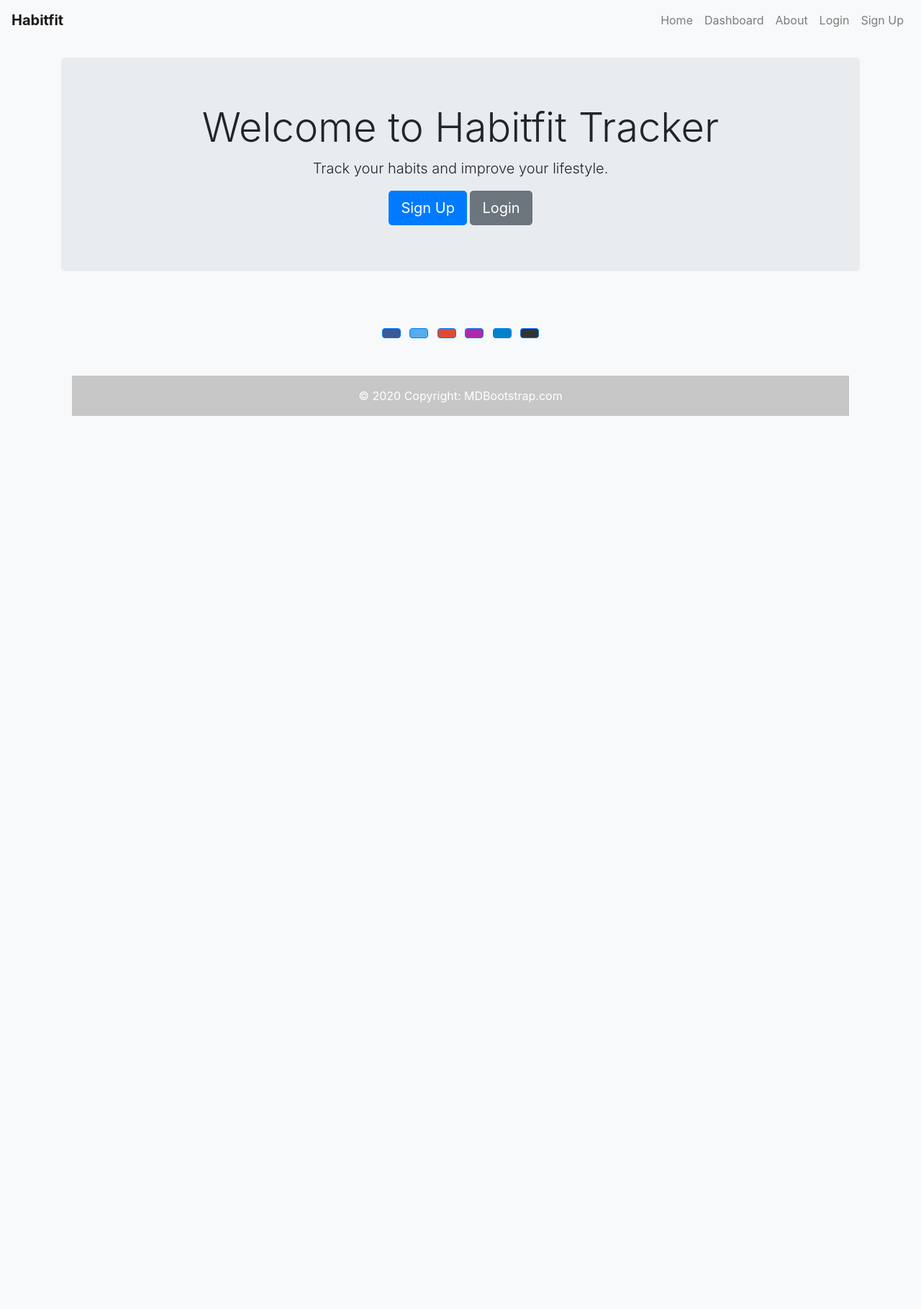
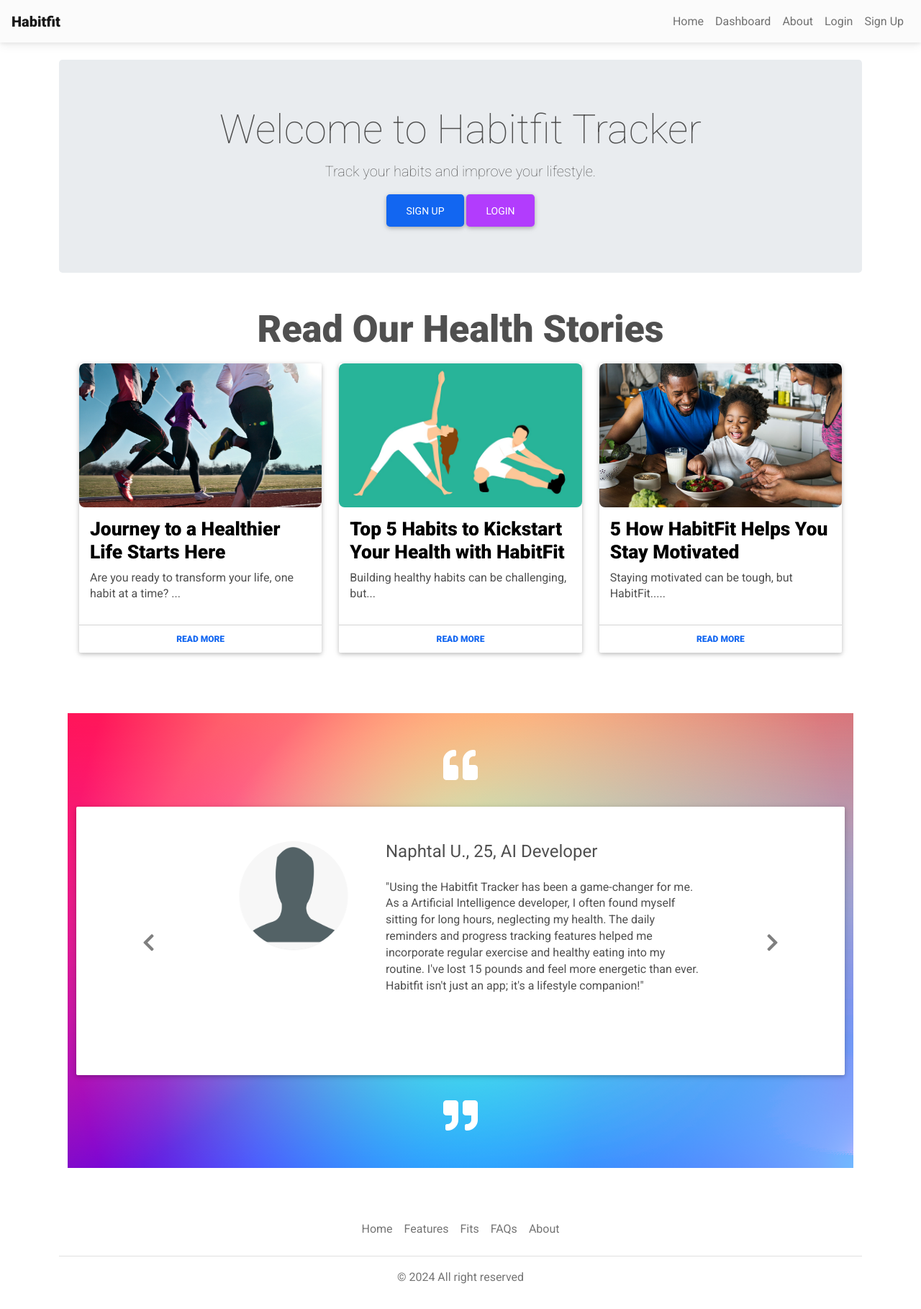
Before and after one commit to 2100032578cse/Habitfit, a Flask app: page / in a window 1280 px wide. Shown: the whole page at 72% size. Before the commit the page ends 578 px from the top, so only its background shows below. Run offline with Flask 3, Linux system fonts and the light colour scheme; some libraries are stand-ins or nearby versions.

Commit message:
chore - Added the blog section and Testimonial pages, also modified footer section

```diff
--- /dev/null
+++ b/app/static/css/blog.css
@@ -0,0 +1,101 @@
+@import url(https://fonts.googleapis.com/css?family=Roboto:400,100,900);
+
+html,
+body {
+  -moz-box-sizing: border-box;
+       box-sizing: border-box;
+  height: 100%;
+  width: 100%;
+  background: #FFF;
+  font-family: 'Roboto', sans-serif;
+  font-weight: 400;
+}
+
+.wrapper {
+  display: table;
+  height: 100%;
+  width: 100%;
+}
+
+.container-fostrap {
+  display: table-cell;
+  padding: 1em;
+  text-align: center;
+  vertical-align: middle;
+}
+.fostrap-logo {
+  width: 100px;
+  margin-bottom:15px
+}
+h1.heading {
+  color: #fff;
+  font-size: 1.15em;
+  font-weight: 900;
+  margin: 0 0 0.5em;
+  color: #505050;
+}
+@media (min-width: 450px) {
+  h1.heading {
+    font-size: 3.55em;
+  }
+}
+@media (min-width: 760px) {
+  h1.heading {
+    font-size: 3.05em;
+  }
+}
+@media (min-width: 900px) {
+  h1.heading {
+    font-size: 3.25em;
+    margin: 0 0 0.3em;
+  }
+}
+.card {
+  display: block;
+    margin-bottom: 20px;
+    line-height: 1.42857143;
+    background-color: #fff;
+    border-radius: 2px;
+    box-shadow: 0 2px 5px 0 rgba(0,0,0,0.16),0 2px 10px 0 rgba(0,0,0,0.12);
+    transition: box-shadow .25s;
+}
+.card:hover {
+  box-shadow: 0 8px 17px 0 rgba(0,0,0,0.2),0 6px 20px 0 rgba(0,0,0,0.19);
+}
+.img-card {
+  width: 100%;
+  height:200px;
+  border-top-left-radius:2px;
+  border-top-right-radius:2px;
+  display:block;
+    overflow: hidden;
+}
+.img-card img{
+  width: 100%;
+  height: 200px;
+  object-fit:cover;
+  transition: all .25s ease;
+  border-radius: 8px;
+}
+.card-content {
+  padding:15px;
+  text-align:left;
+}
+.card-title {
+  margin-top:0px;
+  font-weight: 700;
+  font-size: 1.65em;
+}
+.card-title a {
+  color: #000;
+  text-decoration: none !important;
+}
+.card-read-more {
+  border-top: 1px solid #D4D4D4;
+}
+.card-read-more a {
+  text-decoration: none !important;
+  padding:10px;
+  font-weight:600;
+  text-transform: uppercase
+}
--- /dev/null
+++ b/app/static/css/testimonial.css
@@ -0,0 +1,13 @@
+.gradient-custom {
+    background: radial-gradient(50% 123.47% at 50% 50%, #00ff94 0%, #720059 100%),
+      linear-gradient(121.28deg, #000000 0%, #ff0000 100%),
+      linear-gradient(360deg, #0029ff 0%, #8fff00 100%),
+      radial-gradient(100% 164.72% at 100% 100%, #6100ff 0%, #00ff57 100%),
+      radial-gradient(100% 148.07% at 0% 0%, #fff500 0%, #51d500 100%);
+    background-blend-mode: screen, color-dodge, overlay, difference, normal;
+  }
+  .carousel-indicators {
+    border-radius: 50%;
+    width: 10px;
+    height: 10px;
+  }
--- a/app/templates/base.html
+++ b/app/templates/base.html
@@ -5,16 +5,21 @@
     <meta name="viewport" content="width=device-width, initial-scale=1">
     <title>Habitfit Tracker</title>
     <link rel="stylesheet" href="https://stackpath.bootstrapcdn.com/bootstrap/4.5.2/css/bootstrap.min.css">
+    <link rel="stylesheet" href="https://cdnjs.cloudflare.com/ajax/libs/mdb-ui-kit/3.10.2/mdb.min.css">
+    <link rel="stylesheet" href="https://cdnjs.cloudflare.com/ajax/libs/font-awesome/5.15.3/css/all.min.css">
+
     <link rel="stylesheet" href="{{ url_for('static', filename='css/style.css') }}">
   </head>
   <body>
     {% include 'navbar.html' %}
     <div class="container mt-4">
       {% block content %}{% endblock %}
-      {% include 'footer.html' %}
     </div>
+    {% include 'footer.html' %}
+
     <script src="https://code.jquery.com/jquery-3.5.1.slim.min.js"></script>
     <script src="https://cdn.jsdelivr.net/npm/@popperjs/core@2.9.2/dist/umd/popper.min.js"></script>
     <script src="https://stackpath.bootstrapcdn.com/bootstrap/4.5.2/js/bootstrap.min.js"></script>
+    <script src="https://cdnjs.cloudflare.com/ajax/libs/mdb-ui-kit/3.10.2/mdb.min.js"></script>
   </body>
 </html>
--- /dev/null
+++ b/app/templates/blog.html
@@ -0,0 +1,81 @@
+{% block styles %}
+<link rel="stylesheet" href="{{ url_for('static', filename='css/blog.css') }}">
+{% endblock %}
+<section class="wrapper">
+    <div class="container-fostrap">
+        <div>
+            <h1 class="heading">
+                Read Our Health Stories
+            </h1>
+        </div>
+        <div class="content">
+            <div>
+                <div class="row">
+                    <div class="col-xs-12 col-sm-4">
+                        <div class="card">
+                            <a class="img-card" href="#">
+                            <img src="{{ url_for('static', filename='images/running-img.jpg') }}" />
+                          </a>
+                            <div class="card-content">
+                                <h4 class="card-title">
+                                    <a href="#">Journey to a Healthier Life Starts Here
+                                  </a>
+                                </h4>
+                                <p class="">
+                                    Are you ready to transform your life, one habit at a time? ...
+                                </p>
+                            </div>
+                            <div class="card-read-more">
+                                <a href="#" class="btn btn-link btn-block">
+                                    Read More
+                                </a>
+                            </div>
+                        </div>
+                    </div>
+                    <div class="col-xs-12 col-sm-4">
+                        <div class="card">
+                            <a class="img-card" href="#">
+                            <img src="{{ url_for('static', filename='images/excersize.jpg') }}" />
+                          </a>
+                            <div class="card-content">
+                                <h4 class="card-title">
+                                    <a href="#"> Top 5 Habits to Kickstart Your Health with HabitFit
+                                  </a>
+                                </h4>
+                                <p class="">
+                                    Building healthy habits can be challenging, but...
+                                </p>
+                            </div>
+                            <div class="card-read-more">
+                                <a href="#" class="btn btn-link btn-block">
+                                    Read More
+                                </a>
+                            </div>
+                        </div>
+                    </div>
+                    <div class="col-xs-12 col-sm-4">
+                        <div class="card">
+                            <a class="img-card" href="#">
+                            <img src="{{ url_for('static', filename='images/fit-family.jpg') }}" />
+                          </a>
+                            <div class="card-content">
+                                <h4 class="card-title">
+                                    <a href="#">5  How HabitFit Helps You Stay Motivated
+                                  </a>
+                                </h4>
+                                <p class="">
+                                    Staying motivated can be tough, but HabitFit.....
+                                </p>
+                            </div>
+                            <div class="card-read-more">
+                                <a href="#" class="btn btn-link btn-block">
+                                    Read More
+                                </a>
+                            </div>
+                        </div>
+                    </div>
+                </div>
+            </div>
+        </div>
+    </div>
+</section>
--- a/app/templates/footer.html
+++ b/app/templates/footer.html
@@ -1,75 +1,12 @@
-<!-- Remove the container if you want to extend the Footer to full width. -->
-<div class="container my-5">
-
-  <footer class="bg-light text-center text-white">
-  <!-- Grid container -->
-  <div class="container p-4 pb-0">
-    <!-- Section: Social media -->
-    <section class="mb-4">
-      <!-- Facebook -->
-      <a
-        class="btn btn-primary btn-floating m-1"
-        style="background-color: #3b5998;"
-        href="#!"
-        role="button"
-        ><i class="fab fa-facebook-f"></i
-      ></a>
-
-      <!-- Twitter -->
-      <a
-        class="btn btn-primary btn-floating m-1"
-        style="background-color: #55acee;"
-        href="#!"
-        role="button"
-        ><i class="fab fa-twitter"></i
-      ></a>
-
-      <!-- Google -->
-      <a
-        class="btn btn-primary btn-floating m-1"
-        style="background-color: #dd4b39;"
-        href="#!"
-        role="button"
-        ><i class="fab fa-google"></i
-      ></a>
-
-      <!-- Instagram -->
-      <a
-        class="btn btn-primary btn-floating m-1"
-        style="background-color: #ac2bac;"
-        href="#!"
-        role="button"
-        ><i class="fab fa-instagram"></i
-      ></a>
-
-      <!-- Linkedin -->
-      <a
-        class="btn btn-primary btn-floating m-1"
-        style="background-color: #0082ca;"
-        href="#!"
-        role="button"
-        ><i class="fab fa-linkedin-in"></i
-      ></a>
-      <!-- Github -->
-      <a
-        class="btn btn-primary btn-floating m-1"
-        style="background-color: #333333;"
-        href="#!"
-        role="button"
-        ><i class="fab fa-github"></i
-      ></a>
-    </section>
-    <!-- Section: Social media -->
-  </div>
-  <!-- Grid container -->
-
-  <!-- Copyright -->
-  <div class="text-center p-3" style="background-color: rgba(0, 0, 0, 0.2);">
-    © 2020 Copyright:
-    <a class="text-white" href="https://mdbootstrap.com/">MDBootstrap.com</a>
-  </div>
-  <!-- Copyright -->
-</footer>
-
+<div class="container">
+  <footer class="py-3 my-4">
+    <ul class="nav justify-content-center border-bottom pb-3 mb-3">
+      <li class="nav-item"><a href="#" class="nav-link px-2 text-muted">Home</a></li>
+      <li class="nav-item"><a href="#" class="nav-link px-2 text-muted">Features</a></li>
+      <li class="nav-item"><a href="#" class="nav-link px-2 text-muted">Fits</a></li>
+      <li class="nav-item"><a href="#" class="nav-link px-2 text-muted">FAQs</a></li>
+      <li class="nav-item"><a href="#" class="nav-link px-2 text-muted">About</a></li>
+    </ul>
+    <p class="text-center text-muted">&copy; 2024 All right reserved</p>
+  </footer>
 </div>
-<!-- End of .container -->
--- a/app/templates/index.html
+++ b/app/templates/index.html
@@ -6,4 +6,11 @@
   <a class="btn btn-primary btn-lg" href="{{ url_for('main.signup') }}" role="button">Sign Up</a>
   <a class="btn btn-secondary btn-lg" href="{{ url_for('main.login') }}" role="button">Login</a>
 </div>
+<div class="container-fluid">
+  {% include 'blog.html' %}
+</div>
+<div class="container-fluid">
+  {% include 'testimonial.html' %}
+</div>
+
 {% endblock %}
--- /dev/null
+++ b/app/templates/testimonial.html
@@ -0,0 +1,117 @@
+{% block styles %}
+<link rel="stylesheet" href="{{ url_for('static', filename='css/testimonial.css') }}">
+{% endblock %}
+
+<title>Testimonial Carousel</title>
+  <section class="gradient-custom">
+    <div class="container my-5 py-5">
+      <div class="row d-flex justify-content-center">
+        <div class="col-md-12">
+          <div class="text-center mb-4 pb-2">
+            <i class="fas fa-quote-left fa-3x text-white"></i>
+          </div>
+
+          <div class="card">
+            <div class="card-body px-4 py-5">
+              <!-- Carousel wrapper -->
+              <div id="carouselDarkVariant" data-mdb-carousel-init class="carousel slide carousel-dark" data-mdb-ride="carousel">
+                <!-- Indicators -->
+                <div class="carousel-indicators mb-0">
+                  <button data-mdb-button-init data-mdb-target="#carouselDarkVariant" data-mdb-slide-to="0" class="active"
+                    aria-current="true" aria-label="Slide 1"></button>
+                  <button data-mdb-button-init data-mdb-target="#carouselDarkVariant" data-mdb-slide-to="1"
+                    aria-label="Slide 2"></button>
+                  <button data-mdb-button-init data-mdb-target="#carouselDarkVariant" data-mdb-slide-to="2"
+                    aria-label="Slide 3"></button>
+                </div>
+
+                <!-- Inner -->
+                <div class="carousel-inner pb-5">
+                  <!-- Single item -->
+                  <div class="carousel-item active">
+                    <div class="row d-flex justify-content-center">
+                      <div class="col-lg-10 col-xl-8">
+                        <div class="row">
+                          <div class="col-lg-4 d-flex justify-content-center">
+                            <img src="{{ url_for('static', filename='images/profile-picture.png') }}"
+                              class="rounded-circle shadow-1 mb-4 mb-lg-0" alt="woman avatar" width="150"
+                              height="150" />
+                          </div>
+                          <div class="col-9 col-md-9 col-lg-7 col-xl-8 text-center text-lg-start mx-auto mx-lg-0">
+                            <h4 class="mb-4">Naphtal U., 25, AI Developer</h4>
+                            <p class="mb-0 pb-3">
+                                "Using the Habitfit Tracker has been a game-changer for me. As a Artificial Intelligence developer, I often found myself sitting for long hours, neglecting my health. The daily reminders and progress tracking features helped me incorporate regular exercise and healthy eating into my routine. I've lost 15 pounds and feel more energetic than ever. Habitfit isn't just an app; it's a lifestyle companion!"
+                            </p>
+                          </div>
+                        </div>
+                      </div>
+                    </div>
+                  </div>
+
+                  <!-- Single item -->
+                  <div class="carousel-item">
+                    <div class="row d-flex justify-content-center">
+                      <div class="col-lg-10 col-xl-8">
+                        <div class="row">
+                          <div class="col-lg-4 d-flex justify-content-center">
+                            <img src="{{ url_for('static', filename='images/profile-picture.png') }}"
+                              class="rounded-circle shadow-1 mb-4 mb-lg-0" alt="woman avatar" width="150"
+                              height="150" />
+                          </div>
+                          <div class="col-9 col-md-9 col-lg-7 col-xl-8 text-center text-lg-start mx-auto mx-lg-0">
+                            <h4 class="mb-4">Sandrine U., 24, Software Developer</h4>
+                            <p class="mb-0 pb-3">
+                                "I always struggled with sticking to my goals, whether it was drinking more water, meditating, or keeping a journal. Habitfit Tracker made it so easy to stay accountable. The visual progress charts and community support feature kept me motivated. I've developed several positive habits over the past six months, and I can honestly say I'm a happier, healthier person because of it."
+                            </p>
+                          </div>
+                        </div>
+                      </div>
+                    </div>
+                  </div>
+
+                  <!-- Single item -->
+                  <div class="carousel-item">
+                    <div class="row d-flex justify-content-center">
+                      <div class="col-lg-10 col-xl-8">
+                        <div class="row">
+                          <div class="col-lg-4 d-flex justify-content-center">
+                            <img src="{{ url_for('static', filename='images/profile-picture.png') }}"
+                              class="rounded-circle shadow-1 mb-4 mb-lg-0" alt="woman avatar" width="150"
+                              height="150" />
+                          </div>
+                          <div class="col-9 col-md-9 col-lg-7 col-xl-8 text-center text-lg-start mx-auto mx-lg-0">
+                            <h4 class="mb-4">Michael T., 42, Entrepreneur</h4>
+                            <p class="mb-0 pb-3">
+                                "Balancing work and personal life has always been a challenge for me. Habitfit Tracker helped me create a structure that I desperately needed. The personalized habit suggestions were incredibly insightful. I now have a consistent morning routine, and I make time for self-care and family, which has drastically improved my productivity and overall well-being. This app is a must-have for anyone looking to improve their lifestyle."
+                            </p>
+                          </div>
+                        </div>
+                      </div>
+                    </div>
+                  </div>
+                </div>
+                <!-- Inner -->
+
+                <!-- Controls -->
+                <button data-mdb-button-init class="carousel-control-prev" type="button" data-mdb-target="#carouselDarkVariant"
+                  data-mdb-slide="prev">
+                  <span class="carousel-control-prev-icon" aria-hidden="true"></span>
+                  <span class="visually-hidden">Previous</span>
+                </button>
+                <button data-mdb-button-init class="carousel-control-next" type="button" data-mdb-target="#carouselDarkVariant"
+                  data-mdb-slide="next">
+                  <span class="carousel-control-next-icon" aria-hidden="true"></span>
+                  <span class="visually-hidden">Next</span>
+                </button>
+              </div>
+              <!-- Carousel wrapper -->
+            </div>
+          </div>
+
+          <div class="text-center mt-4 pt-2">
+            <i class="fas fa-quote-right fa-3x text-white"></i>
+          </div>
+        </div>
+      </div>
+    </div>
+  </section>
```
Also changed, not shown: app/static/images/excersize.jpg (added), app/static/images/fit-family.jpg (added), app/static/images/profile-picture.png (added), app/static/images/running-img.jpg (added).
